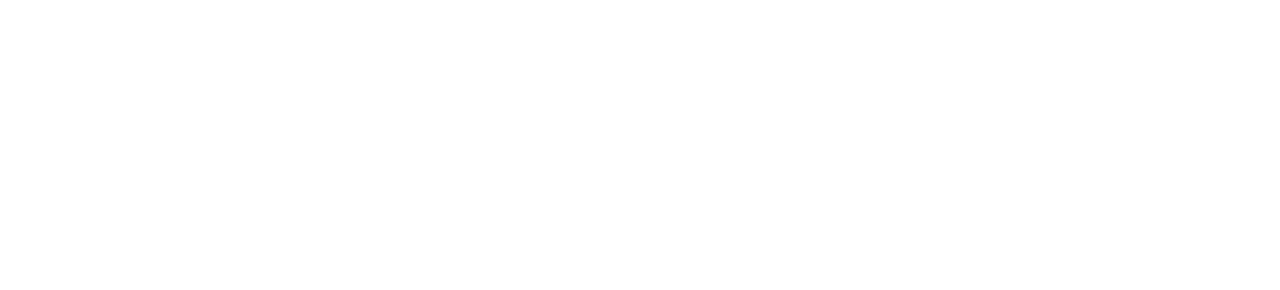
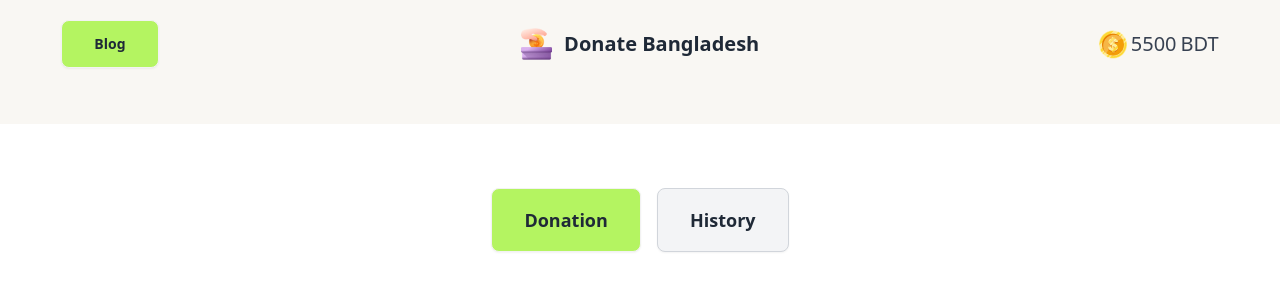
Before and after one commit to babladey275/Donate-Bangladesh-web-DOM-manipulate, a plain HTML site: page index.html in a window 1280 px wide. Drawn offline with nearby package versions, Linux system fonts and the light colour scheme.

Commit message:
added header section

```diff
--- a/index.html
+++ b/index.html
@@ -9,6 +9,33 @@
     <script src="https://cdn.tailwindcss.com"></script>
 </head>
 <body>
-
+    <header>
+        <nav class="bg-[#F9F7F3]">
+            <div class="w-11/12 mx-auto">
+              <div class="navbar pt-5 pb-14">
+                <div class="navbar-start">
+                  <a class="btn bg-[#B4F461] px-8 font-bold">Blog</a>
+                </div>
+                <div class="navbar-center flex gap-3">
+                  <img class="h-8" src="assets/logo.png" alt="">
+                  <h2 class="text-xl font-bold">Donate Bangladesh</h2>
+                </div>
+                <div class="navbar-end">
+                  <div class="flex space-x-1">
+                    <div><img src="assets/coin.png" alt=""></div>
+                    <div class="font-medium text-gray-700 text-xl">5500</div>
+                    <div class="font-medium text-gray-700 text-xl">BDT</div>
+                  </div>
+                </div>
+              </div>
+            </div>
+        </nav>
+        <div class="flex justify-center mt-16">
+          <div class="space-x-3">
+            <button class="btn btn-lg bg-[#B4F461] px-8">Donation</button>
+            <button class="btn btn-lg px-8 bg-gray-100 border-1 border-gray-300">History</button>
+          </div>
+        </div>
+    </header>
 </body>
 </html>
```
